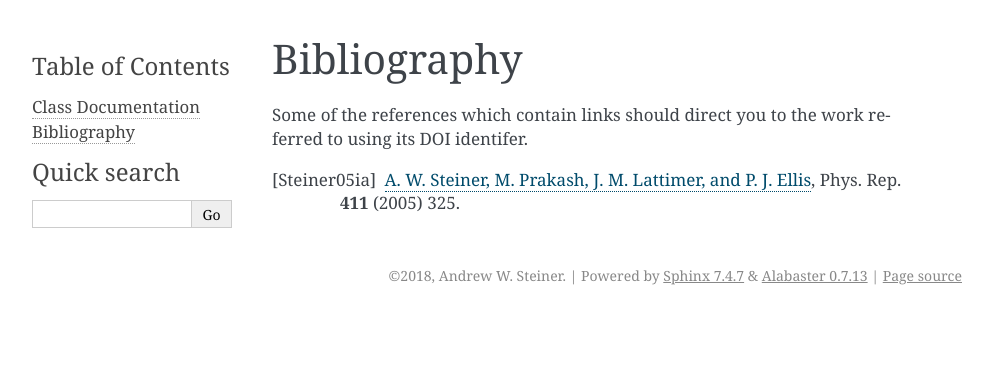
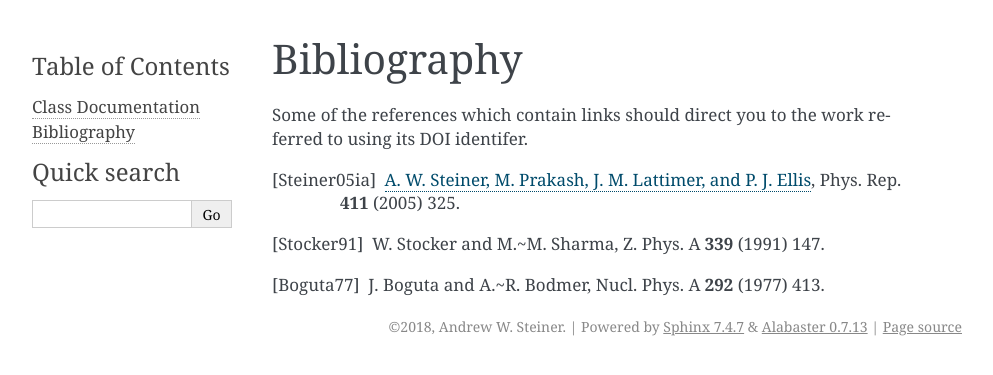
Before and after one commit to awsteiner/seminf, a Sphinx documentation site: the page built from sphinx/bib.rst, in a window 1280 px wide. Shown: the top 375 px of the page, without its empty margins (148-1141 px from the left). Built offline with Sphinx 7.4.7, drawn with Linux system fonts in a browser that asks for light colours.

```diff
--- a/sphinx/bib.rst
+++ b/sphinx/bib.rst
@@ -8,3 +8,9 @@
 .. [Steiner05ia] `A. W. Steiner, M. Prakash, J. M. Lattimer, and P. J. Ellis
    <http://doi.org/10.1016/j.physrep.2005.02.004>`_,
    Phys. Rep. **411** (2005) 325.
+
+.. [Stocker91] W. Stocker and M.~M. Sharma,
+   Z. Phys. A **339** (1991) 147.
+
+.. [Boguta77] J. Boguta and A.~R. Bodmer,
+   Nucl. Phys. A **292** (1977) 413.
--- a/sphinx/commit.rst
+++ b/sphinx/commit.rst
@@ -1 +1 @@
-`b7228c6cd9bd689f2405e9e2ba6f6f55ec63708c <http://github.com/awsteiner/seminf/tree/b7228c6cd9bd689f2405e9e2ba6f6f55ec63708c>`_
+`da8ea74b109ec343c29db5468c3a1e95965a4a20 <http://github.com/awsteiner/seminf/tree/da8ea74b109ec343c29db5468c3a1e95965a4a20>`_
--- a/sphinx/index.rst
+++ b/sphinx/index.rst
@@ -15,7 +15,7 @@
 <http://www.boost.org>`_, `GSL <http://www.gnu.org/software/gsl>`_
 (versions 1.16 and later), `HDF5 <http://www.hdfgroup.org>`_ (versions
 1.8.14 and later), the most current version of `O2scl
-<http://web.utk.edu/~asteine1/o2scl>`_ .
+<https://isospin.roam.utk.edu/static/code/o2scl>`_ .
 
 The code appears to work marginally for Skyrme model NRAPR (see
 \ref seminf_nr) and RMF model RAPR (see \ref seminf_rel), but
```
Also changed, not shown: README.md (+2 -1 lines), 3 other files.
